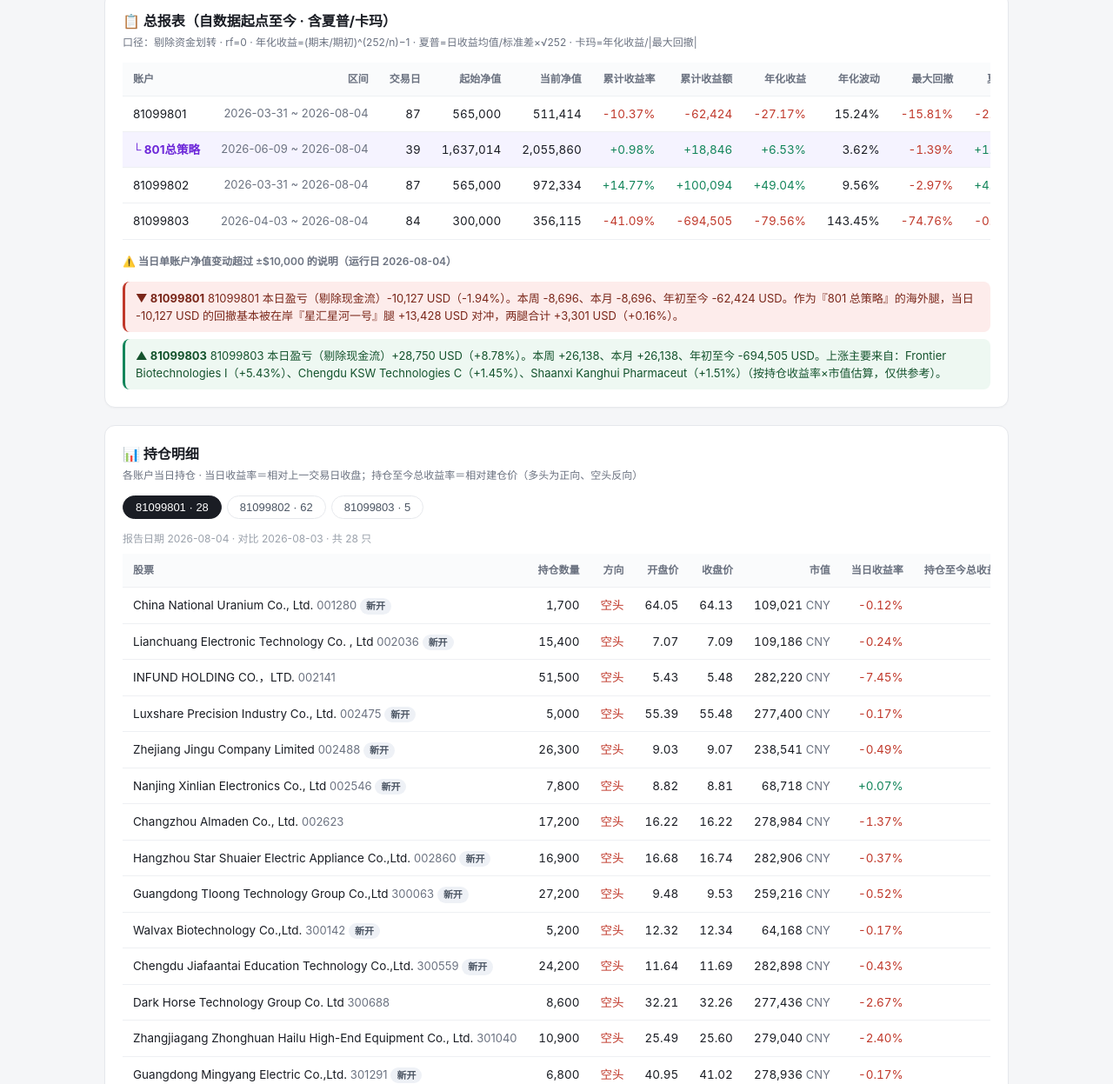
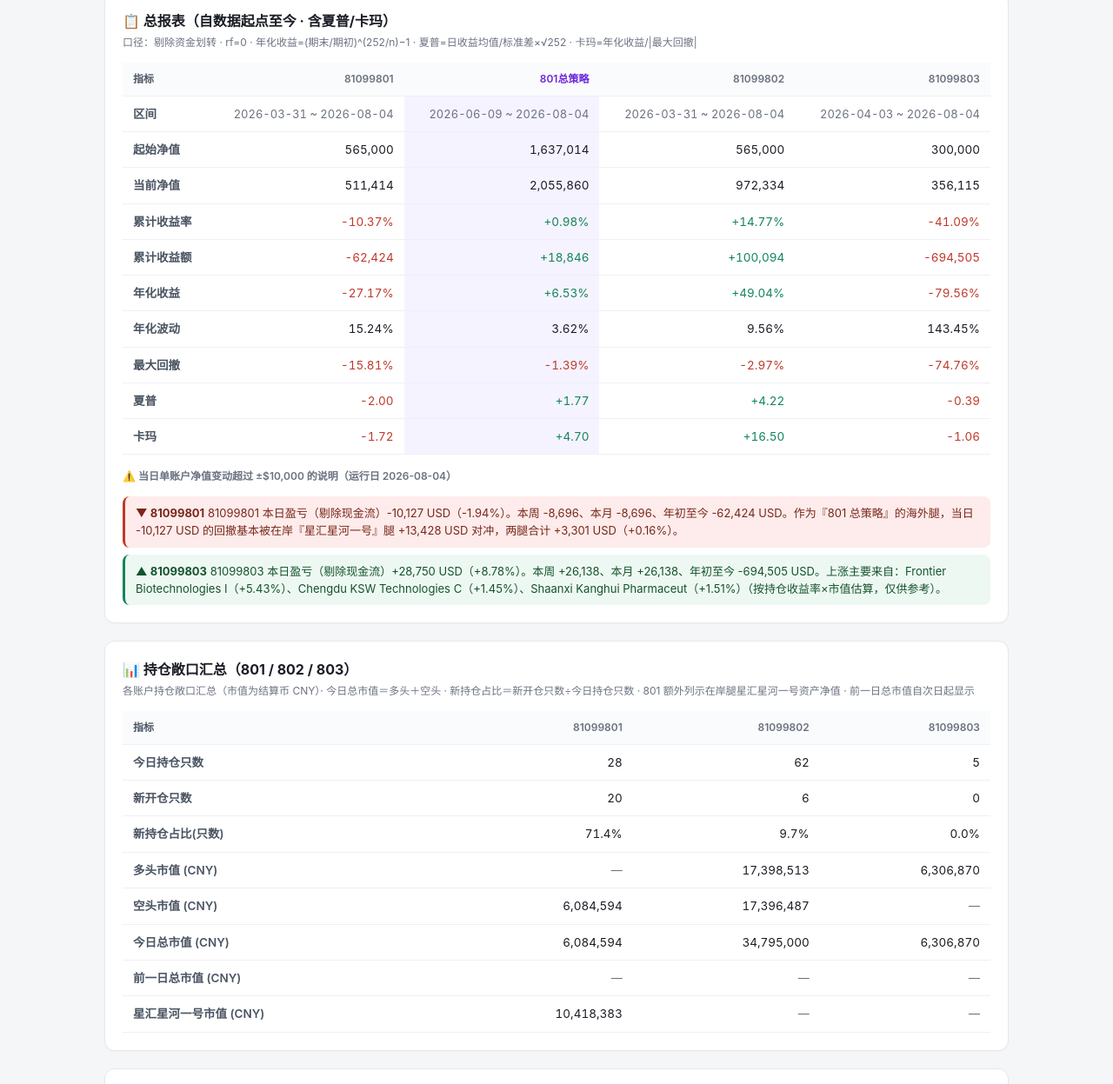
Before and after one commit to zhaoxinyu08042-max/daily-dashboard, a plain HTML site: page index.html in a window 1280 px wide. Shown: the part 652-1899 px from the top of the page at 87% size. Drawn offline with nearby package versions, Linux system fonts and the light colour scheme.

Commit message:
总报表转置(去交易日); 持仓改为敞口汇总表(新持仓占比/多空市值/前日今日总市值/801星汇市值), 去除逐只明细与tab

```diff
--- a/history.json
+++ b/history.json
@@ -1,5 +1,5 @@
 {
- "updated_at": "2026-08-05T15:35:44+08:00",
+ "updated_at": "2026-08-05T18:23:33+08:00",
  "report_date": "2026-08-04",
  "accounts": [
   "81099801",
@@ -2640,7 +2640,9 @@
    "pct": 0.161,
    "cum": 18766.94,
    "cum_pct": 1.146
-  }
+  },
+  "xh_mv_cny": 10418383.28,
+  "xh_date": "2026-08-04"
  },
  "alerts": {
   "date": "2026-08-04",
@@ -3111,5 +3113,40 @@
     "pct": 8.78
    }
   ]
+ },
+ "exposure": {
+  "81099801": {
+   "today": {
+    "date": "2026-08-04",
+    "cnt": 28,
+    "newcnt": 20,
+    "long": 0,
+    "short": 6084594,
+    "total": 6084594
+   },
+   "prev": null
+  },
+  "81099802": {
+   "today": {
+    "date": "2026-08-04",
+    "cnt": 62,
+    "newcnt": 6,
+    "long": 17398512.99,
+    "short": 17396486.87,
+    "total": 34794999.86
+   },
+   "prev": null
+  },
+  "81099803": {
+   "today": {
+    "date": "2026-08-04",
+    "cnt": 5,
+    "newcnt": 0,
+    "long": 6306869.84,
+    "short": 0,
+    "total": 6306869.84
+   },
+   "prev": null
+  }
  }
 }
--- a/index.html
+++ b/index.html
@@ -85,6 +85,8 @@
   .hlabel .code { font-size: 10px; color: #6b7280; font-variant-numeric: tabular-nums; }
   .hlabel .nm { font-size: 10px; color: #4b5563; writing-mode: vertical-rl; text-orientation: mixed; height: 96px; margin: 3px auto 0; overflow: hidden; white-space: nowrap; text-overflow: ellipsis; }
   .hcol:hover .hbar-solid { filter: brightness(1.12); }
+  .vtable td:first-child, .vtable th:first-child { color: #4b5563; font-weight: 600; }
+  .strat-col { background: #f5f3ff; }
 </style>
 </head>
 <body>
@@ -112,10 +114,9 @@
   </section>
 
   <section class="card" id="holdCard">
-    <h2>📊 持仓明细</h2>
+    <h2>📊 持仓敞口汇总（801 / 802 / 803）</h2>
     <div class="meta" id="holdMeta">加载中…</div>
-    <div class="tabs" id="holdTabs"></div>
-    <div id="holdPanels"></div>
+    <div id="holdBody"></div>
   </section>
 
   <section class="card" id="weekCard">
@@ -191,16 +192,22 @@ function renderSummary(h) {
   if (!S.length) { meta.innerHTML = '<span class="neg">无总报表数据</span>'; }
   else {
     meta.textContent = "口径：剔除资金划转 · rf=0 · 年化收益=(期末/期初)^(252/n)−1 · 夏普=日收益均值/标准差×√252 · 卡玛=年化收益/|最大回撤|";
-    const rows = S.map(r => { const strat = r.account === STRAT;
-      return `<tr class="${strat?'strat-row':''}"><td>${strat?'└ ':''}${esc(r.account)}</td><td class="subtle">${esc(r.range)}</td><td class="mono">${r.ndays}</td>
-      <td class="mono">${fmt0(r.start_nav)}</td><td class="mono">${fmt0(r.cur_nav)}</td>
-      <td class="mono ${signClass(r.cum_ret)}">${signStr(r.cum_ret,"%")}</td>
-      <td class="mono ${signClass(r.cum_amt)}">${signStr0(r.cum_amt)}</td>
-      <td class="mono ${signClass(r.ann_ret)}">${signStr(r.ann_ret,"%")}</td>
-      <td class="mono">${fmt(r.vol)}%</td><td class="mono neg">${fmt(r.mdd)}%</td>
-      <td class="mono ${signClass(r.sharpe)}">${r.sharpe==null?"—":(r.sharpe>0?"+":"")+r.sharpe.toFixed(2)}</td>
-      <td class="mono ${signClass(r.calmar)}">${r.calmar==null?"—":(r.calmar>0?"+":"")+r.calmar.toFixed(2)}</td></tr>`; }).join("");
-    body.innerHTML = `<table><thead><tr><th>账户</th><th>区间</th><th>交易日</th><th>起始净值</th><th>当前净值</th><th>累计收益率</th><th>累计收益额</th><th>年化收益</th><th>年化波动</th><th>最大回撤</th><th>夏普</th><th>卡玛</th></tr></thead><tbody>${rows}</tbody></table>`;
+    const isStrat = r => r.account === STRAT;
+    const head = '<th>指标</th>' + S.map(r => `<th${isStrat(r)?' style="color:#6d28d9"':''}>${isStrat(r)?'801总策略':esc(r.account)}</th>`).join("");
+    const metrics = [
+      ["区间", r => `<span class="subtle">${esc(r.range)}</span>`],
+      ["起始净值", r => fmt0(r.start_nav)],
+      ["当前净值", r => fmt0(r.cur_nav)],
+      ["累计收益率", r => `<span class="${signClass(r.cum_ret)}">${signStr(r.cum_ret,"%")}</span>`],
+      ["累计收益额", r => `<span class="${signClass(r.cum_amt)}">${signStr0(r.cum_amt)}</span>`],
+      ["年化收益", r => `<span class="${signClass(r.ann_ret)}">${signStr(r.ann_ret,"%")}</span>`],
+      ["年化波动", r => `${fmt(r.vol)}%`],
+      ["最大回撤", r => `<span class="neg">${fmt(r.mdd)}%</span>`],
+      ["夏普", r => `<span class="${signClass(r.sharpe)}">${r.sharpe==null?"—":(r.sharpe>0?"+":"")+r.sharpe.toFixed(2)}</span>`],
+      ["卡玛", r => `<span class="${signClass(r.calmar)}">${r.calmar==null?"—":(r.calmar>0?"+":"")+r.calmar.toFixed(2)}</span>`],
+    ];
+    const rows = metrics.map(([label, f]) => `<tr><td>${label}</td>${S.map(r => `<td class="mono${isStrat(r)?' strat-col':''}">${f(r)}</td>`).join("")}</tr>`).join("");
+    body.innerHTML = `<table class="vtable"><thead><tr>${head}</tr></thead><tbody>${rows}</tbody></table>`;
   }
   const A = h.alerts || {}, box = document.getElementById("alertsBox");
   if (A.items && A.items.length) {
@@ -209,42 +216,38 @@ function renderSummary(h) {
   } else { box.innerHTML = `<div class="alerts-hd">当日没有单账户净值变动超过 ±$${fmtInt((A.threshold)||10000)} 的情况。</div>`; }
 }
 
-/* ---------- 持仓明细表格 ---------- */
-function buildHoldPanel(list, meta) {
-  if (!list || !list.length) return '<div class="empty">该账户暂无持仓数据</div>';
-  const sub = meta ? `<div class="note" style="margin:0 0 8px">报告日期 ${esc(meta.curr_date||"—")} · 对比 ${esc(meta.prev_date||"—")} · 共 ${list.length} 只</div>` : "";
-  const pct = (v) => v==null||isNaN(v) ? "—" : (v>0?"+":"") + Number(v).toFixed(2) + "%";
-  const price = (v) => v==null||isNaN(v) ? "—" : Number(v).toLocaleString("en-US", { minimumFractionDigits: 2, maximumFractionDigits: 2 });
-  const rows = list.map(p => {
-    const sideTxt = p.side === "LONG" ? '<span class="pos">多头</span>' : '<span class="neg">空头</span>';
-    const newTag = p.isnew ? ' <span class="badge info">新开</span>' : '';
-    return `<tr><td>${esc(p.name)} <span class="subtle">${esc(p.code)}</span>${newTag}</td>
-      <td class="mono">${fmtInt(p.qty)}</td>
-      <td>${sideTxt}</td>
-      <td class="mono">${price(p.open)}</td>
-      <td class="mono">${price(p.close)}</td>
-      <td class="mono">${fmtInt(p.mv)}${p.ccy ? ` <span class="subtle">${esc(p.ccy)}</span>` : ""}</td>
-      <td class="mono ${signClass(p.ret)}">${pct(p.ret)}</td>
-      <td class="mono ${signClass(p.tret)}">${pct(p.tret)}</td></tr>`;
-  }).join("");
-  return sub + `<div class="tbl-scroll"><table><thead><tr><th>股票</th><th>持仓数量</th><th>方向</th><th>开盘价</th><th>收盘价</th><th>市值</th><th>当日收益率</th><th>持仓至今总收益率</th></tr></thead><tbody>${rows}</tbody></table></div>`;
-}
-
+/* ---------- 持仓敞口汇总（各账户一列，转置表） ---------- */
 function renderHoldings(h) {
-  const P = h.positions || {}, M = h.posmeta || {};
-  const meta = document.getElementById("holdMeta"), tabsEl = document.getElementById("holdTabs"), panelsEl = document.getElementById("holdPanels");
-  const accts = Object.keys(P).filter(a => (P[a]||[]).length);
-  if (!accts.length) { meta.innerHTML = '<span class="neg">无持仓数据</span>'; return; }
-  meta.textContent = "各账户当日持仓 · 当日收益率＝相对上一交易日收盘；持仓至今总收益率＝相对建仓价（多头为正向、空头反向）";
-  tabsEl.innerHTML = ""; panelsEl.innerHTML = "";
-  accts.forEach((a, i) => {
-    const btn = document.createElement("button"); btn.className = "tab" + (i === 0 ? " active" : ""); btn.textContent = `${a} · ${P[a].length}`; btn.dataset.k = a; tabsEl.appendChild(btn);
-    const panel = document.createElement("div"); panel.id = "hpanel-" + a; if (i !== 0) panel.className = "hidden";
-    panel.innerHTML = buildHoldPanel(P[a], M[a]); panelsEl.appendChild(panel);
+  const accts = ["81099801", "81099802", "81099803"];
+  const P = h.positions || {}, E = h.exposure || {};
+  const xhMv = (h.strategy801 || {}).xh_mv_cny;
+  const meta = document.getElementById("holdMeta"), body = document.getElementById("holdBody");
+  if (!accts.some(a => (P[a] || []).length)) { meta.innerHTML = '<span class="neg">无持仓数据</span>'; return; }
+  const stat = {};
+  accts.forEach(a => {
+    const lst = P[a] || [];
+    const cnt = lst.length, newcnt = lst.filter(p => p.isnew).length;
+    const lng = lst.filter(p => p.side === "LONG").reduce((s, p) => s + (p.mv || 0), 0);
+    const sht = lst.filter(p => p.side === "SHORT").reduce((s, p) => s + (p.mv || 0), 0);
+    const prev = (E[a] || {}).prev;
+    stat[a] = { cnt, newcnt, ratio: cnt ? newcnt / cnt : null, lng, sht, total: lng + sht, prev: prev ? prev.total : null };
   });
-  tabsEl.querySelectorAll(".tab").forEach(btn => { btn.onclick = () => {
-    tabsEl.querySelectorAll(".tab").forEach(b => b.classList.remove("active")); btn.classList.add("active");
-    accts.forEach(a => document.getElementById("hpanel-" + a).classList.toggle("hidden", a !== btn.dataset.k)); }; });
+  const dash = '<span class="subtle">—</span>';
+  const money = (v) => (v == null || isNaN(v) || v === 0) ? dash : fmtInt(Math.round(v));
+  const rows = [
+    ["今日持仓只数", a => fmtInt(stat[a].cnt)],
+    ["新开仓只数", a => fmtInt(stat[a].newcnt)],
+    ["新持仓占比(只数)", a => stat[a].ratio == null ? dash : (stat[a].ratio * 100).toFixed(1) + "%"],
+    ["多头市值 (CNY)", a => money(stat[a].lng)],
+    ["空头市值 (CNY)", a => money(stat[a].sht)],
+    ["今日总市值 (CNY)", a => fmtInt(Math.round(stat[a].total))],
+    ["前一日总市值 (CNY)", a => stat[a].prev == null ? dash : fmtInt(Math.round(stat[a].prev))],
+    ["星汇星河一号市值 (CNY)", a => (a === "81099801" && xhMv != null) ? fmtInt(Math.round(xhMv)) : dash],
+  ];
+  const head = '<th>指标</th>' + accts.map(a => `<th>${a}</th>`).join("");
+  const tb = rows.map(([label, f]) => `<tr><td>${label}</td>${accts.map(a => `<td class="mono">${f(a)}</td>`).join("")}</tr>`).join("");
+  body.innerHTML = `<table class="vtable"><thead><tr>${head}</tr></thead><tbody>${tb}</tbody></table>`;
+  meta.textContent = "各账户持仓敞口汇总（市值为结算币 CNY）· 今日总市值＝多头＋空头 · 新持仓占比＝新开仓只数÷今日持仓只数 · 801 额外列示在岸腿星汇星河一号资产净值 · 前一日总市值自次日起显示";
 }
 
 /* ---------- 净值曲线（含 801总策略 虚线）+ 上周表 ---------- */
```
